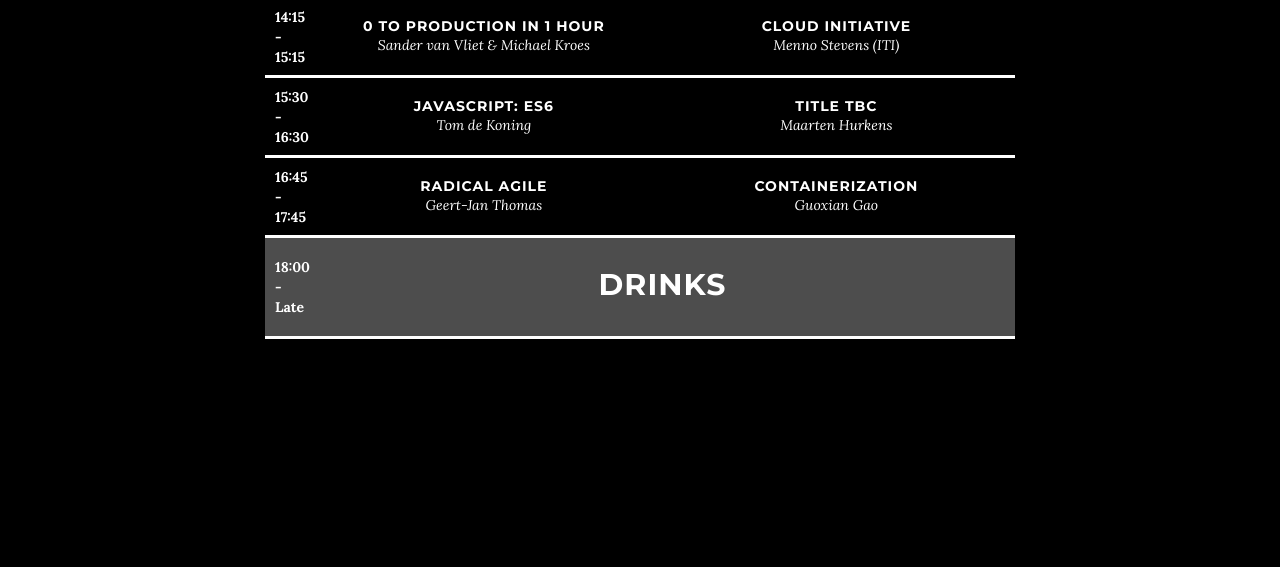
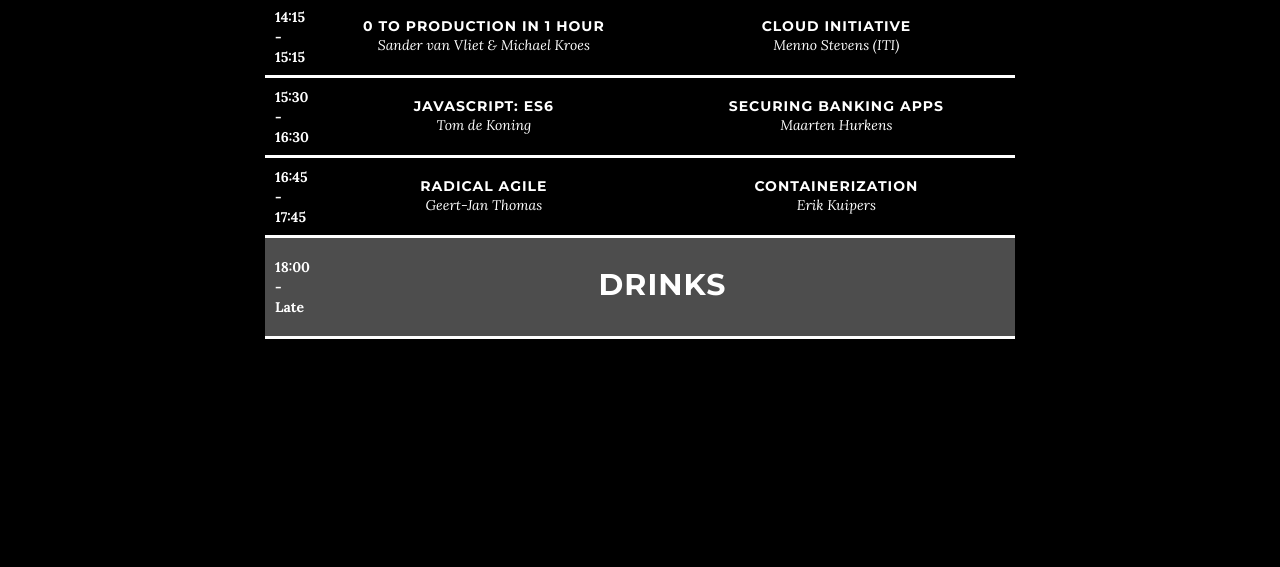
Before and after one commit to sandermvanvliet/Presentations, a plain HTML site: page CompileConf/Website/index.html in a window 1280 px wide. Shown: the part 1975-2542 px from the top of the page. Drawn offline with Linux system fonts and the light colour scheme.

Commit message:
Changed presenter name for Containerization session and added session title for Maarten

```diff
--- a/CompileConf/Website/index.html
+++ b/CompileConf/Website/index.html
@@ -144,7 +144,7 @@
 							<td><h5>JavaScript: ES6</h5>
 								<i>Tom de Koning</i>
 							</td>
-							<td><h5>Title TBC</h5>
+							<td><h5>Securing Banking Apps</h5>
 								<i>Maarten Hurkens</i>
 							</td>
 						</tr>
@@ -154,7 +154,7 @@
 								<i>Geert-Jan Thomas</i>
 							</td>
 							<td><h5>Containerization</h5>
-								<i>Guoxian Gao</i>
+								<i>Erik Kuipers</i>
 							</td>
 						</tr>
 						<tr class="highlightedRow">
```
